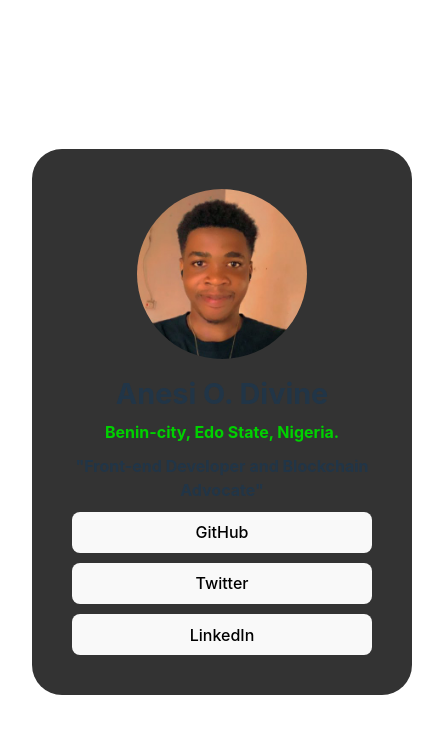
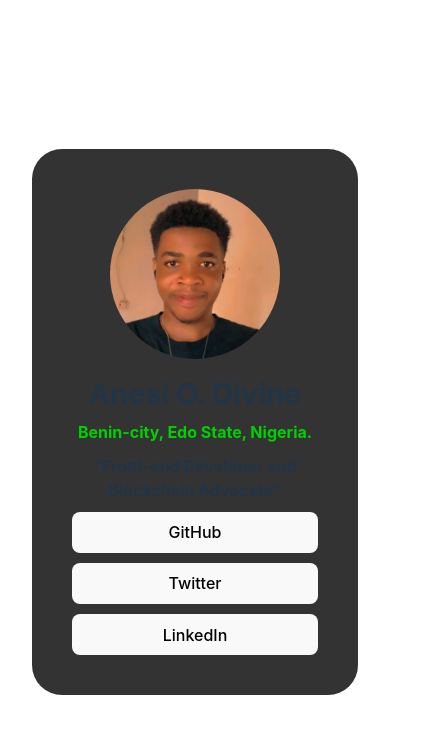
Before and after one commit to PrimoCrypt/social-links-profile, a Vue app: page / in a window 390 px wide. Shown: the top 734 px of the page, 444 px wide, since content can reach past the window. Built offline with nearby package versions, Linux system fonts and the light colour scheme.

Commit message:
adjusted width for better responsiveness

```diff
--- a/src/Profile.vue
+++ b/src/Profile.vue
@@ -24,8 +24,7 @@ const image = profileData.image
     align-items: center;
     flex-direction: column;
     background: #333;
-    width: 300px;
-    max-width: 80%;
+    max-width: 300px;
     border-radius: 30px;
     padding: 40px;
 }
```
